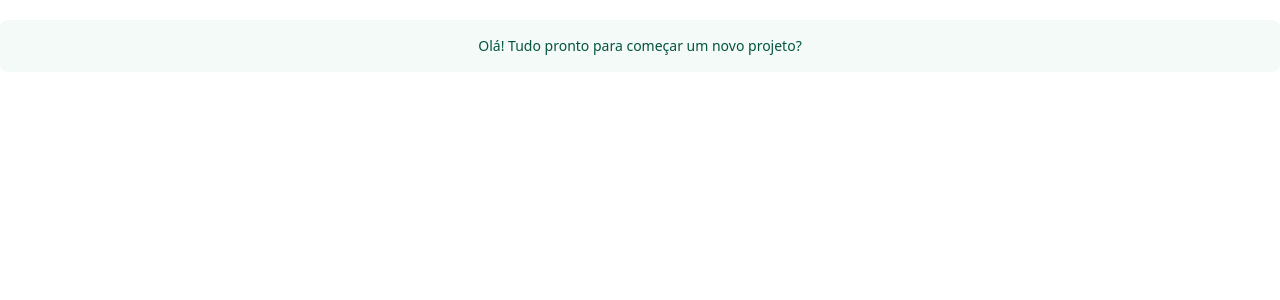
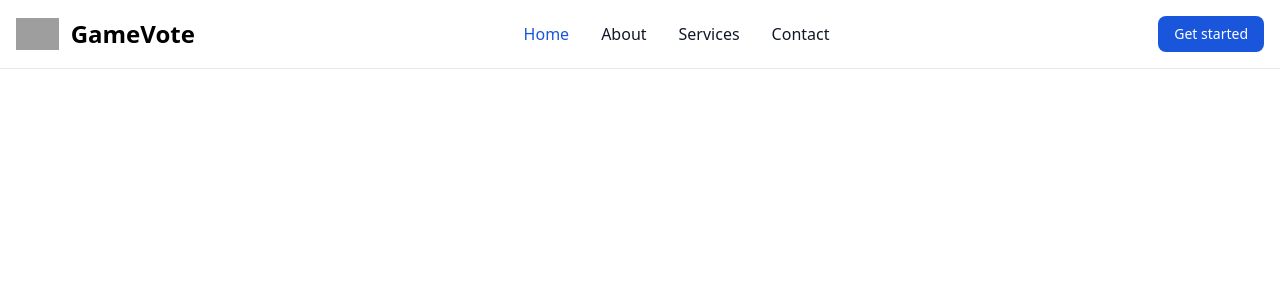
Before and after one commit to LuizAuGFer/gamevote-nuxt-front-end, a Nuxt app: page / in a window 1280 px wide. Shown: the top 300 px of the page. Built offline with nearby package versions, Linux system fonts and the light colour scheme; grey boxes are pictures that could not be loaded.

Commit message:
feat: new nav and button components

```diff
--- /dev/null
+++ b/components/Buttons/ButtonPrimary.vue
@@ -0,0 +1,5 @@
+<template>
+    <div>
+        <button type="button" class="text-white bg-blue-700 hover:bg-blue-800 focus:ring-4 focus:outline-none focus:ring-blue-300 font-medium rounded-lg text-sm px-4 py-2 text-center dark:bg-blue-600 dark:hover:bg-blue-700 dark:focus:ring-blue-800">Get started</button>
+    </div>
+</template>
--- /dev/null
+++ b/components/Navs/NavWelcome.vue
@@ -0,0 +1,35 @@
+<template>
+    <nav class="bg-white dark:bg-gray-900 fixed w-full z-20 top-0 start-0 border-b border-gray-200 dark:border-gray-600">
+    <div class="max-w-screen-xl flex flex-wrap items-center justify-between mx-auto p-4">
+    <a href="https://flowbite.com/" class="flex items-center space-x-3 rtl:space-x-reverse">
+        <img src="https://flowbite.com/docs/images/logo.svg" class="h-8" alt="Flowbite Logo">
+        <span class="self-center text-2xl font-semibold whitespace-nowrap dark:text-white">GameVote</span>
+    </a>
+    <div class="flex md:order-2 space-x-3 md:space-x-0 rtl:space-x-reverse">
+        <ButtonsButtonPrimary />
+        <button data-collapse-toggle="navbar-sticky" type="button" class="inline-flex items-center p-2 w-10 h-10 justify-center text-sm text-gray-500 rounded-lg md:hidden hover:bg-gray-100 focus:outline-none focus:ring-2 focus:ring-gray-200 dark:text-gray-400 dark:hover:bg-gray-700 dark:focus:ring-gray-600" aria-controls="navbar-sticky" aria-expanded="false">
+            <span class="sr-only">Open main menu</span>
+            <svg class="w-5 h-5" aria-hidden="true" xmlns="http://www.w3.org/2000/svg" fill="none" viewBox="0 0 17 14">
+                <path stroke="currentColor" stroke-linecap="round" stroke-linejoin="round" stroke-width="2" d="M1 1h15M1 7h15M1 13h15"/>
+            </svg>
+        </button>
+    </div>
+    <div class="items-center justify-between hidden w-full md:flex md:w-auto md:order-1" id="navbar-sticky">
+        <ul class="flex flex-col p-4 md:p-0 mt-4 font-medium border border-gray-100 rounded-lg bg-gray-50 md:space-x-8 rtl:space-x-reverse md:flex-row md:mt-0 md:border-0 md:bg-white dark:bg-gray-800 md:dark:bg-gray-900 dark:border-gray-700">
+        <li>
+            <a href="#" class="block py-2 px-3 text-white bg-blue-700 rounded md:bg-transparent md:text-blue-700 md:p-0 md:dark:text-blue-500" aria-current="page">Home</a>
+        </li>
+        <li>
+            <a href="#" class="block py-2 px-3 text-gray-900 rounded hover:bg-gray-100 md:hover:bg-transparent md:hover:text-blue-700 md:p-0 md:dark:hover:text-blue-500 dark:text-white dark:hover:bg-gray-700 dark:hover:text-white md:dark:hover:bg-transparent dark:border-gray-700">About</a>
+        </li>
+        <li>
+            <a href="#" class="block py-2 px-3 text-gray-900 rounded hover:bg-gray-100 md:hover:bg-transparent md:hover:text-blue-700 md:p-0 md:dark:hover:text-blue-500 dark:text-white dark:hover:bg-gray-700 dark:hover:text-white md:dark:hover:bg-transparent dark:border-gray-700">Services</a>
+        </li>
+        <li>
+            <a href="#" class="block py-2 px-3 text-gray-900 rounded hover:bg-gray-100 md:hover:bg-transparent md:hover:text-blue-700 md:p-0 md:dark:hover:text-blue-500 dark:text-white dark:hover:bg-gray-700 dark:hover:text-white md:dark:hover:bg-transparent dark:border-gray-700">Contact</a>
+        </li>
+        </ul>
+    </div>
+    </div>
+    </nav>
+</template>
--- a/pages/index.vue
+++ b/pages/index.vue
@@ -1,5 +1,3 @@
 <template>
-    <div class="container mx-auto text-center mt-5">
-        <AlertsSuccess />
-    </div>
+    <NavsNavWelcome />
 </template>
```
